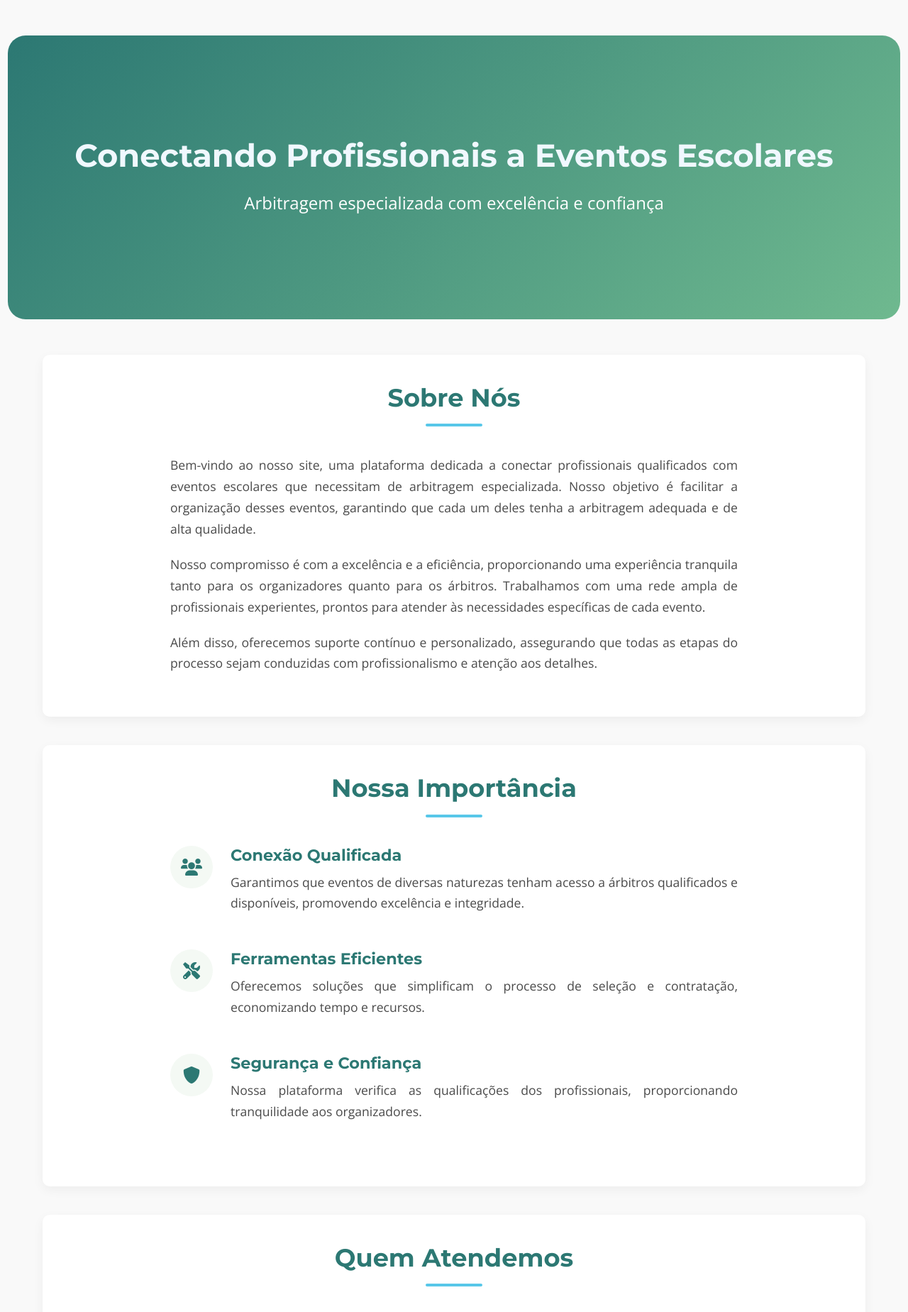
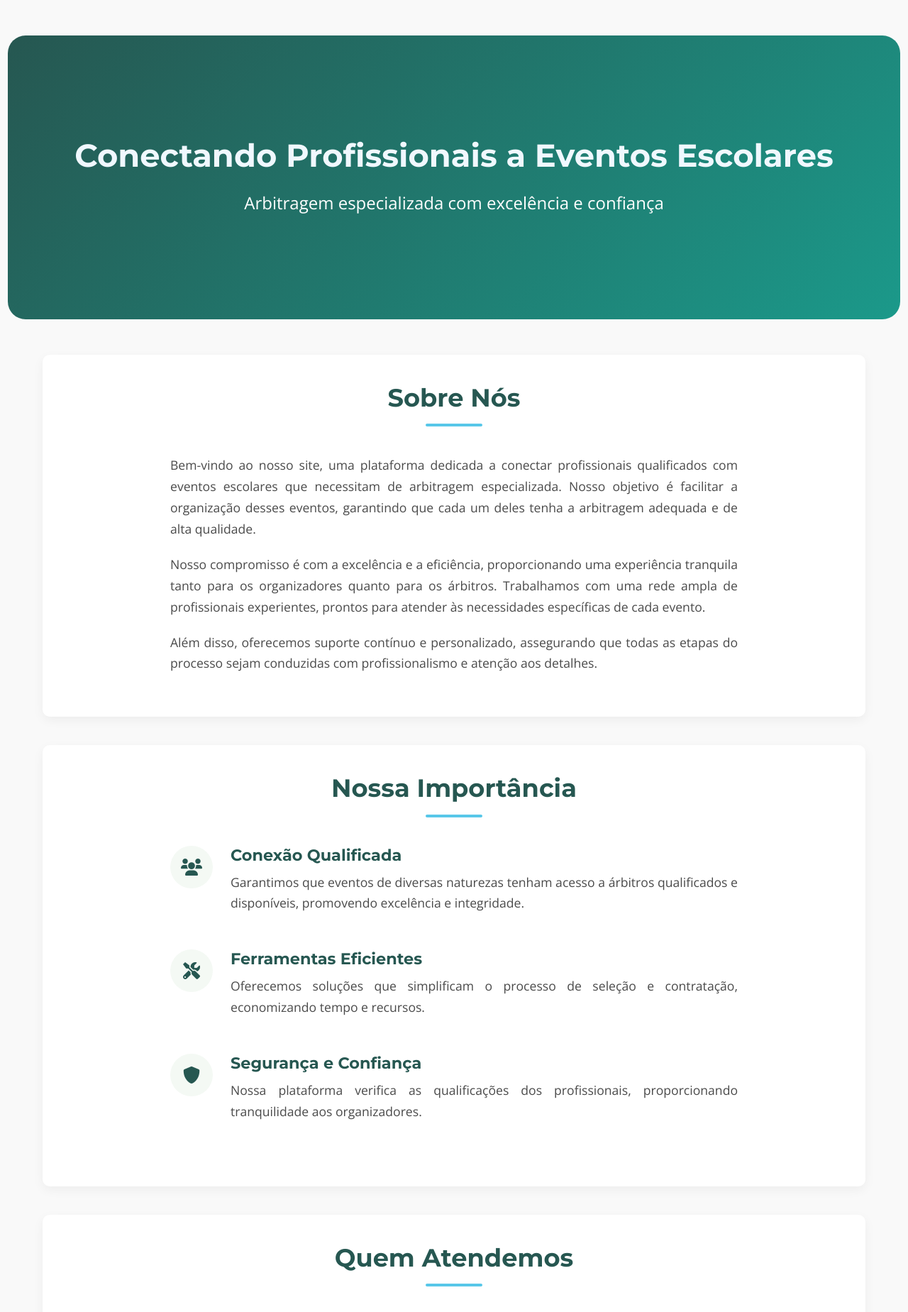
Before and after one commit to arianevaleira/Projeto-Arbitros, a Flask app: page /sobre_inicial in a window 1280 px wide. Shown: the part 71-1920 px from the top of the page at 71% size. Run offline with Flask 3, Linux system fonts and the light colour scheme; some libraries are stand-ins or nearby versions.

Commit message:
Update style_sobre.css

```diff
--- a/static/css/style_sobre.css
+++ b/static/css/style_sobre.css
@@ -1,6 +1,6 @@
 :root {
-    --primary-color: #2c7873;
-    --secondary-color: #6fb98f;
+    --primary-color: #265751;
+    --secondary-color: #1b998a;
     --accent-color: #58c7e9;
     --light-color: #f4f9f4;
     --dark-color: #2d3436;
```
